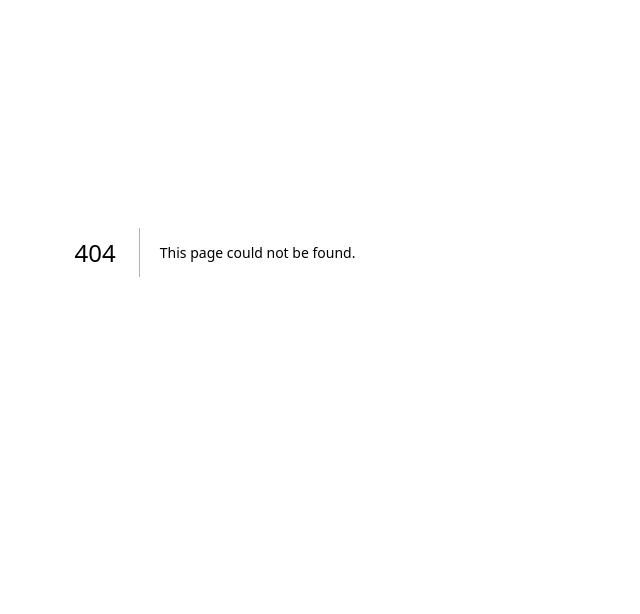
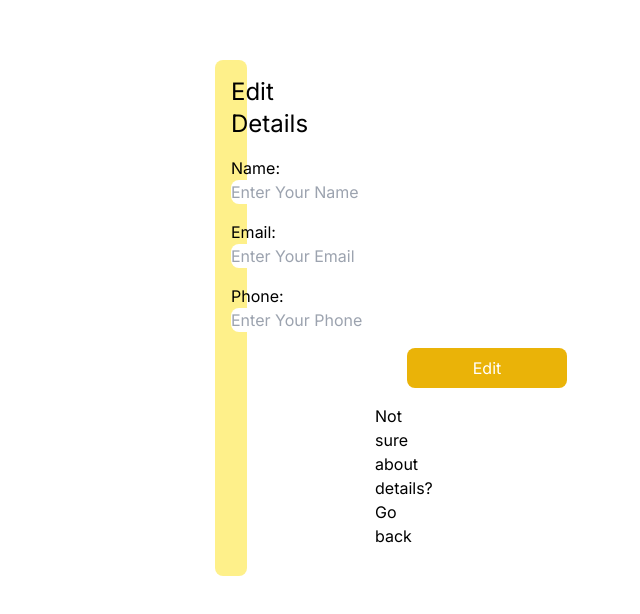
Before and after one commit to imyogeshgaur/nextjs-revision, a Next.js app: page /edit/1 in a window 1280 px wide. Before the commit this address had no page. Shown: the part 148-762 px from the top of the page, without its empty margins (425-1065 px from the left). Built offline with nearby package versions, Linux system fonts and the light colour scheme; no server answers.

Commit message:
Added edit functionality

```diff
--- /dev/null
+++ b/src/app/edit/[userId]/page.tsx
@@ -0,0 +1,155 @@
+"use client";
+
+import TextInput from "@/Components/TextInput";
+import { EDIT_A_USER_URL, GET_SINGLE_USER_URL } from "@/constants/Constants";
+import { UserDetailInterface } from "@/interface/AuthInterface";
+import { TextInputInterface } from "@/interface/TextInputInterface";
+import axios from "axios";
+import Link from "next/link";
+import { useRouter } from "next/navigation";
+import { useState, useEffect } from "react";
+
+const Edit = ({ params }: any) => {
+  const routes = useRouter();
+  useEffect(() => {
+    if (params !== null || undefined) {
+      axios
+        .get(GET_SINGLE_USER_URL, {
+          headers: {
+            Authorization: params.userId,
+          },
+        })
+        .then((responseFromBackend: any) =>
+          setUser({
+            nameOfUser: responseFromBackend.data.users.nameOfUser,
+            emailOfUser: responseFromBackend.data.users.emailOfUser,
+            phoneNumber: responseFromBackend.data.users.phoneNumber,
+          })
+        );
+    }
+  }, []);
+
+  const [user, setUser] = useState<UserDetailInterface>({
+    nameOfUser: "",
+    emailOfUser: "",
+    phoneNumber: "",
+  });
+  const [nameError, setNameError] = useState({
+    errorText: "",
+    errorState: false,
+  });
+  const [emailError, setEmailError] = useState({
+    errorText: "",
+    errorState: false,
+  });
+  const [phoneError, setPhoneError] = useState({
+    errorText: "",
+    errorState: false,
+  });
+
+  const onChangeHandler = (e: any) => {
+    const { name, value }: any = e.target;
+    setUser({
+      ...user,
+      [name]: value,
+    });
+    setNameError({
+      errorState: false,
+      errorText: "",
+    });
+    setEmailError({
+      errorState: false,
+      errorText: "",
+    });
+    setPhoneError({
+      errorState: false,
+      errorText: "",
+    });
+  };
+
+  const propsArray: Array<TextInputInterface> = [
+    {
+      type: "text",
+      name: "nameOfUser",
+      placeholder: "Enter Your Name",
+      onChange: onChangeHandler,
+      value: user.nameOfUser,
+      error: nameError.errorText,
+      isError: nameError.errorState,
+    },
+    {
+      type: "email",
+      name: "emailOfUser",
+      placeholder: "Enter Your Email",
+      onChange: onChangeHandler,
+      value: user.emailOfUser,
+      error: emailError.errorText,
+      isError: emailError.errorState,
+    },
+    {
+      type: "tel",
+      name: "phoneNumber",
+      placeholder: "Enter Your Phone",
+      onChange: onChangeHandler,
+      value: user.phoneNumber,
+      error: phoneError.errorText,
+      isError: phoneError.errorState,
+    },
+  ];
+
+  const editUserAPI = async()=>{
+      try {
+        const response = await axios.put(EDIT_A_USER_URL,{
+          nameOfUser:user.nameOfUser,
+          emailOfUser:user.emailOfUser,
+          phoneNumber:user.phoneNumber
+        },{
+          headers:{
+            Authorization:params.userId
+          }
+        })
+        const data = await response.data;
+        if(data.status===200){
+          routes.push("/home")
+        }
+      } catch (error) {
+        console.log(error);
+      }
+  }
+  return (
+    <>
+      <div
+        className="rounded-lg bg-yellow-200 p-4 "
+        style={{ margin: "13rem 40rem" }}
+      >
+        <h1 className="text-center text-2xl">Edit Details</h1>
+        {propsArray.map((val: TextInputInterface, index: any) => (
+          <TextInput
+            key={index}
+            type={val.type}
+            onChange={val.onChange}
+            value={val.value}
+            placeholder={val.placeholder}
+            name={val.name}
+            error={val.error}
+            isError={val.isError}
+          />
+        ))}
+
+        <button
+        className="bg-yellow-500 text-white rounded-lg p-2 w-40 ml-44 mt-4"
+        onClick={editUserAPI}
+        >
+          Edit
+        </button>
+
+        <p className="ml-36 mt-4 pb-3">
+          Not sure about details?
+          <Link href={"/home"}> Go back </Link>
+        </p>
+      </div>
+    </>
+  );
+};
+
+export default Edit;
```
